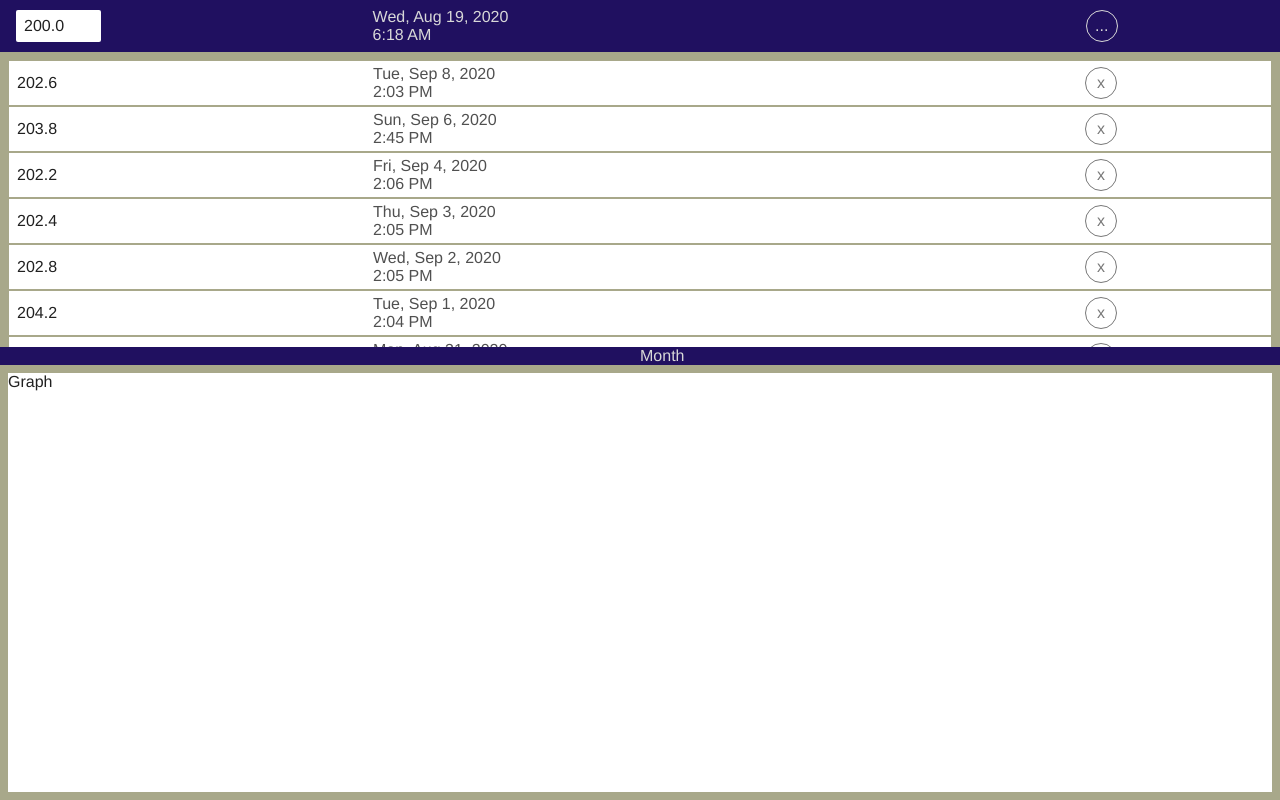
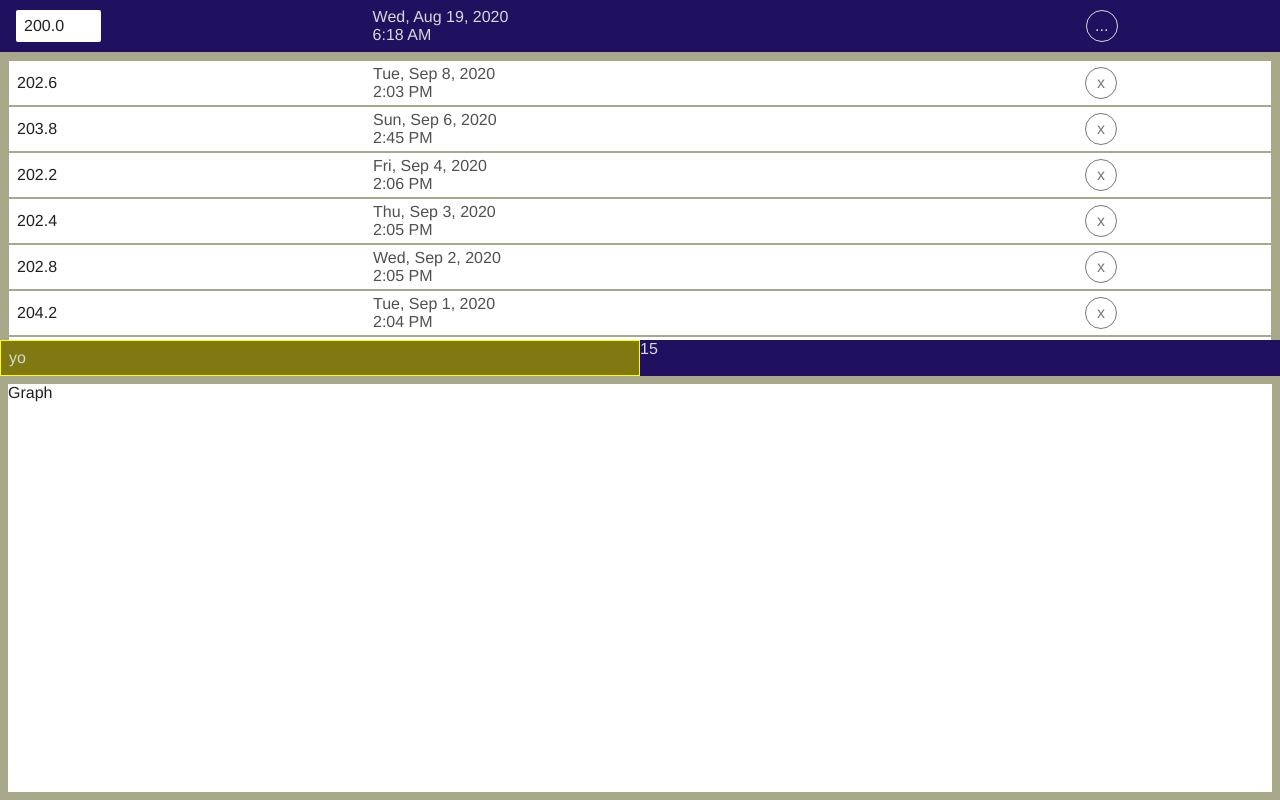
Before and after one commit to philrmass/weight-tracker, a React app: page / in a window 1280 px wide. Built offline with nearby package versions, Linux system fonts and the light colour scheme; the HTML template or start-up script is replaced by a standard one.

Commit message:
set week

```diff
--- a/src/components/Month.js
+++ b/src/components/Month.js
@@ -1,13 +1,23 @@
 import React from 'react';
+import { connect } from 'react-redux';
+import PropTypes from 'prop-types';
 
 import styles from '../styles/Month.module.css';
 
-function Month() {
+function Month({ months }) {
   return (
     <main className={styles.main}>
-      Month
+      {months.length}
     </main>
   );
 }
 
-export default Month;
+Month.propTypes = {
+  months: PropTypes.arrayOf(PropTypes.object).isRequired,
+};
+
+const mapState = (state) => ({
+  months: state.weights.months,
+});
+
+export default connect(mapState)(Month);
--- a/src/components/Week.js
+++ b/src/components/Week.js
@@ -3,9 +3,13 @@ import { connect } from 'react-redux';
 import PropTypes from 'prop-types';
 
 import styles from '../styles/Week.module.css';
+import { getWeek } from '../utilities/times';
 
 function Week({ weeks }) {
   const week = weeks[0];
+  const date = new Date(week.at);
+  console.log('WEEK', week);
+  console.log(' _', date);
 
   if (!week) {
     return null;
@@ -13,7 +17,7 @@ function Week({ weeks }) {
 
   return (
     <main className={styles.main}>
-      {JSON.stringify(week)}
+      {getWeek(week.at)}
     </main>
   );
 }
--- a/src/redux/weights/reducer.js
+++ b/src/redux/weights/reducer.js
@@ -10,8 +10,8 @@ import {
 
 const defaultState = {
   all: data,
-  weeks: [],
-  months: [],
+  weeks: calculateWeeks(data),
+  months: calculateMonths(data),
 };
 
 export default function weightsReducer(state = defaultState, action) {
--- a/src/utilities/averages.js
+++ b/src/utilities/averages.js
@@ -5,10 +5,9 @@ export function calculateWeeks(all) {
 
 function getWeekStart(at) {
   const date = new Date(at);
-  console.log('DATE', date, 'DAY', date.getDay());
-  //const monthStart = new Date(date.getFullYear(), date.getMonth());
-  //return monthStart.getTime();
-  return at;
+  date.setDate(date.getDate() - date.getDay());
+  const start = new Date(date.getFullYear(), date.getMonth(), date.getDate());
+  return start.getTime();
 }
 
 export function calculateMonths(all) {
@@ -18,8 +17,8 @@ export function calculateMonths(all) {
 
 function getMonthStart(at) {
   const date = new Date(at);
-  const monthStart = new Date(date.getFullYear(), date.getMonth());
-  return monthStart.getTime();
+  const start = new Date(date.getFullYear(), date.getMonth());
+  return start.getTime();
 }
 
 function getByTerm(all, getStart) {
@@ -39,7 +38,7 @@ function getTerms(byTerm) {
     const average = computeAverage(items);
     const stdDev = computeStdDev(items, average);
     return {
-      at,
+      at: Number(at),
       items,
       average,
       stdDev,
--- a/src/utilities/times.js
+++ b/src/utilities/times.js
@@ -10,6 +10,21 @@ export function getDate(at) {
   return date.toLocaleString('en-us', dayOptions);
 }
 
+export function getWeek(at) {
+  /*
+  const dayOptions = {
+    weekday: 'short',
+    day: 'numeric',
+    month: 'short',
+    year: 'numeric',
+  };
+
+  const date = new Date(at);
+  return date.toLocaleString('en-us', dayOptions);
+  */
+  return 'yo';
+}
+
 export function getTime(at) {
   const timeOptions = {
     hour: 'numeric',
```
